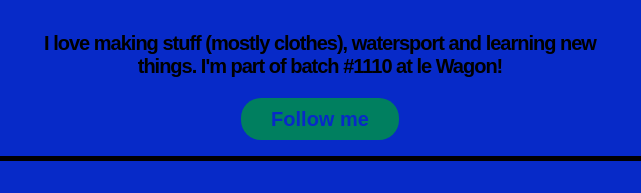
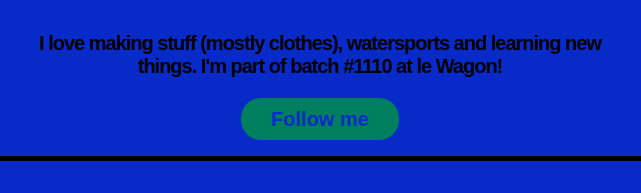
Before and after one commit to celiawlfd/profile, a plain HTML site: page index.html in a window 1280 px wide. Shown: the part 349-542 px from the top of the page, 320-961 px from the left. Drawn offline with nearby package versions, Linux system fonts and the light colour scheme.

Commit message:
I can't wright..

```diff
--- a/index.html
+++ b/index.html
@@ -15,7 +15,7 @@
       <h1>HI! I'M CELIA</h1>
       <h2>PROGRAMMER</h2>
       <img src="images/IMG_9536.jpg" alt="profil picture" >
-      <p>I love making stuff (mostly clothes), watersport and learning new things. I'm part of batch #1110 at le Wagon!</p>
+      <p>I love making stuff (mostly clothes), watersports and learning new things. I'm part of batch #1110 at le Wagon!</p>
       <a class="btn" href="https://www.linkedin.com/in/célia-wilford-414a26194/" target="_blank">Follow me</a>
     </div>
     <div class="card">
```
